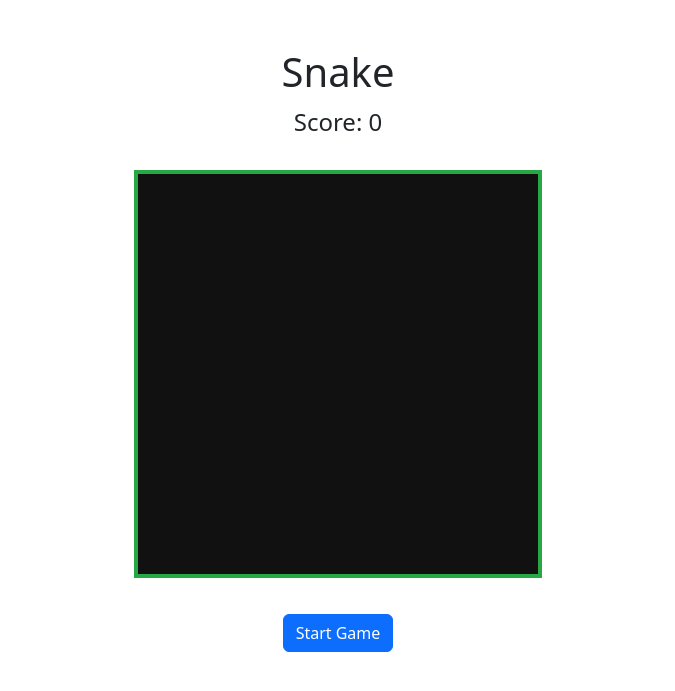
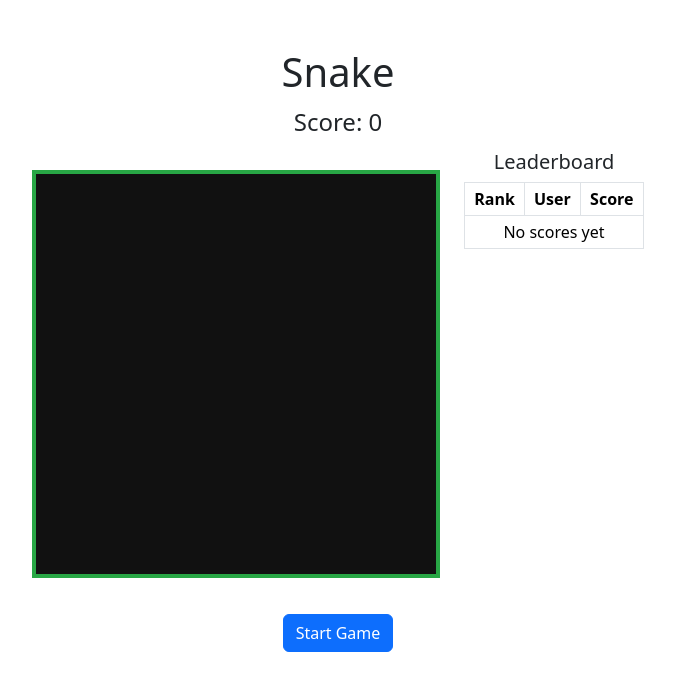
Before and after one commit to ben-hockley/js_games, a FastAPI app: page /play/snake in a window 1280 px wide. Shown: the part 56-747 px from the top of the page, without its empty margins (302-977 px from the left). Run offline with FastAPI, Linux system fonts and the light colour scheme; data that the repository does not hold is empty.

Commit message:
score stats for snake

```diff
--- a/main.py
+++ b/main.py
@@ -6,7 +6,7 @@ from fastapi.staticfiles import StaticFiles
 # Import database setup
 from database import Base, engine
 from database import insert_user, get_user_by_username, verify_password, User
-from database import insert_wordle_score
+from database import insert_wordle_score, insert_snake_score
 from database import SessionLocal, WordleScore
 from sqlalchemy.orm.exc import MultipleResultsFound
 from sqlalchemy import or_
@@ -86,7 +86,38 @@ async def play_minesweeper(request: Request):
 # Snake
 @app.get("/play/snake")
 async def play_snake(request: Request):
-    return templates.TemplateResponse(request, "play/snake.html")
+    # Get top 5 snake scores and usernames
+    from database import SessionLocal, SnakeScore, User
+    session = SessionLocal()
+    leaderboard = []
+    try:
+        results = (
+            session.query(SnakeScore.score, User.username)
+            .join(User, SnakeScore.user_id == User.id)
+            .order_by(SnakeScore.score.desc(), SnakeScore.played_at.asc())
+            .limit(5)
+            .all()
+        )
+        leaderboard = [{"score": score, "username": username} for score, username in results]
+    finally:
+        session.close()
+    return templates.TemplateResponse("play/snake.html", {"request": request, "leaderboard": leaderboard})
+
+@app.post("/snake-score")
+async def snake_score(request: Request):
+    user = request.session.get("user")
+    if not user:
+        return JSONResponse({"message": "Sign in to save your scores"}, status_code=401)
+    data = await request.json()
+    score = data.get("score")
+    if score is None:
+        return JSONResponse({"message": "Invalid score"}, status_code=400)
+    # Get user_id from DB
+    db_user = get_user_by_username(user["username"])
+    if db_user:
+        insert_snake_score(user_id=db_user.id, score=score)
+        return JSONResponse({"message": "Score saved!"})
+    return JSONResponse({"message": "User not found"}, status_code=404)
 
 # Connect 4
 @app.get("/play/connect-4")
@@ -105,15 +136,48 @@ async def account(request: Request):
     db_user = get_user_by_username(user["username"])
     score_freq = {str(i): 0 for i in range(1, 7)}
     score_freq["0"] = 0  # 0 for losses
+    top_snake_scores = []
+    user_snake_scores = []
     if db_user:
         session = SessionLocal()
         try:
+            # Wordle score distribution
             scores = session.query(WordleScore.score).filter(WordleScore.user_id == db_user.id).all()
             for (score,) in scores:
                 score_freq[str(score)] = score_freq.get(str(score), 0) + 1
+
+            # Top 5 overall snake scores (all users)
+            from database import SnakeScore, User
+            results = (
+                session.query(SnakeScore.score, User.username)
+                .join(User, SnakeScore.user_id == User.id)
+                .order_by(SnakeScore.score.desc(), SnakeScore.played_at.asc())
+                .limit(5)
+                .all()
+            )
+            top_snake_scores = [{"score": score, "username": username} for score, username in results]
+
+            # Top 5 snake scores for this user
+            user_results = (
+                session.query(SnakeScore.score, SnakeScore.played_at)
+                .filter(SnakeScore.user_id == db_user.id)
+                .order_by(SnakeScore.score.desc(), SnakeScore.played_at.asc())
+                .limit(5)
+                .all()
+            )
+            user_snake_scores = [{"score": score, "played_at": played_at} for score, played_at in user_results]
         finally:
             session.close()
-    return templates.TemplateResponse("account.html", {"request": request, "user": user, "score_freq": score_freq})
+    return templates.TemplateResponse(
+        "account.html",
+        {
+            "request": request,
+            "user": user,
+            "score_freq": score_freq,
+            "top_snake_scores": top_snake_scores,
+            "user_snake_scores": user_snake_scores,
+        },
+    )
 
 # Sign in page
 @app.get("/signin")
--- a/static/js/snake.js
+++ b/static/js/snake.js
@@ -33,6 +33,26 @@ function renderBoard() {
     }
 }
 
+// Send a POST request to /snake-score with the score
+function sendSnakeScore(score) {
+    fetch('/snake-score', {
+        method: 'POST',
+        headers: {
+            'Content-Type': 'application/json',
+        },
+        body: JSON.stringify({ score: score }),
+    })
+    .then(response => response.json())
+    .then(data => {
+        if (data && data.message) {
+            alert(data.message);
+        }
+    })
+    .catch(error => {
+        alert('Error saving score.');
+    });
+}
+
 function gameLoop() {
     if (gameOver) return;
     const head = {x: snake[0].x + direction.x, y: snake[0].y + direction.y};
@@ -45,6 +65,7 @@ function gameLoop() {
         document.getElementById('game-message').textContent = 'Game Over!';
         gameOver = true;
         clearInterval(interval);
+        sendSnakeScore(score);
         return;
     }
     snake.unshift(head);
--- a/templates/play/snake.html
+++ b/templates/play/snake.html
@@ -14,6 +14,26 @@
 				<div id="score">Score: 0</div>
 				<div class="d-flex justify-content-center">
 					<div id="snake-board"></div>
+					<div class="ms-4" style="min-width:180px;">
+						<h5 class="mb-2">Leaderboard</h5>
+						<table class="table table-sm table-bordered mb-0">
+							<thead>
+								<tr><th>Rank</th><th>User</th><th>Score</th></tr>
+							</thead>
+							<tbody>
+								{% for entry in leaderboard %}
+								<tr>
+									<td>{{ loop.index }}</td>
+									<td>{{ entry.username }}</td>
+									<td>{{ entry.score }}</td>
+								</tr>
+								{% endfor %}
+								{% if leaderboard|length == 0 %}
+								<tr><td colspan="3">No scores yet</td></tr>
+								{% endif %}
+							</tbody>
+						</table>
+					</div>
 				</div>
 				<button id="start-btn" class="btn btn-primary mt-3">Start Game</button>
 				<button id="restart-btn" class="btn btn-success mt-3 d-none">Restart</button>
```
Also changed, not shown: database.py (+27 -0 lines), static/css/account.css (added, +99 -0 lines), templates/account.html (+63 -3 lines).
